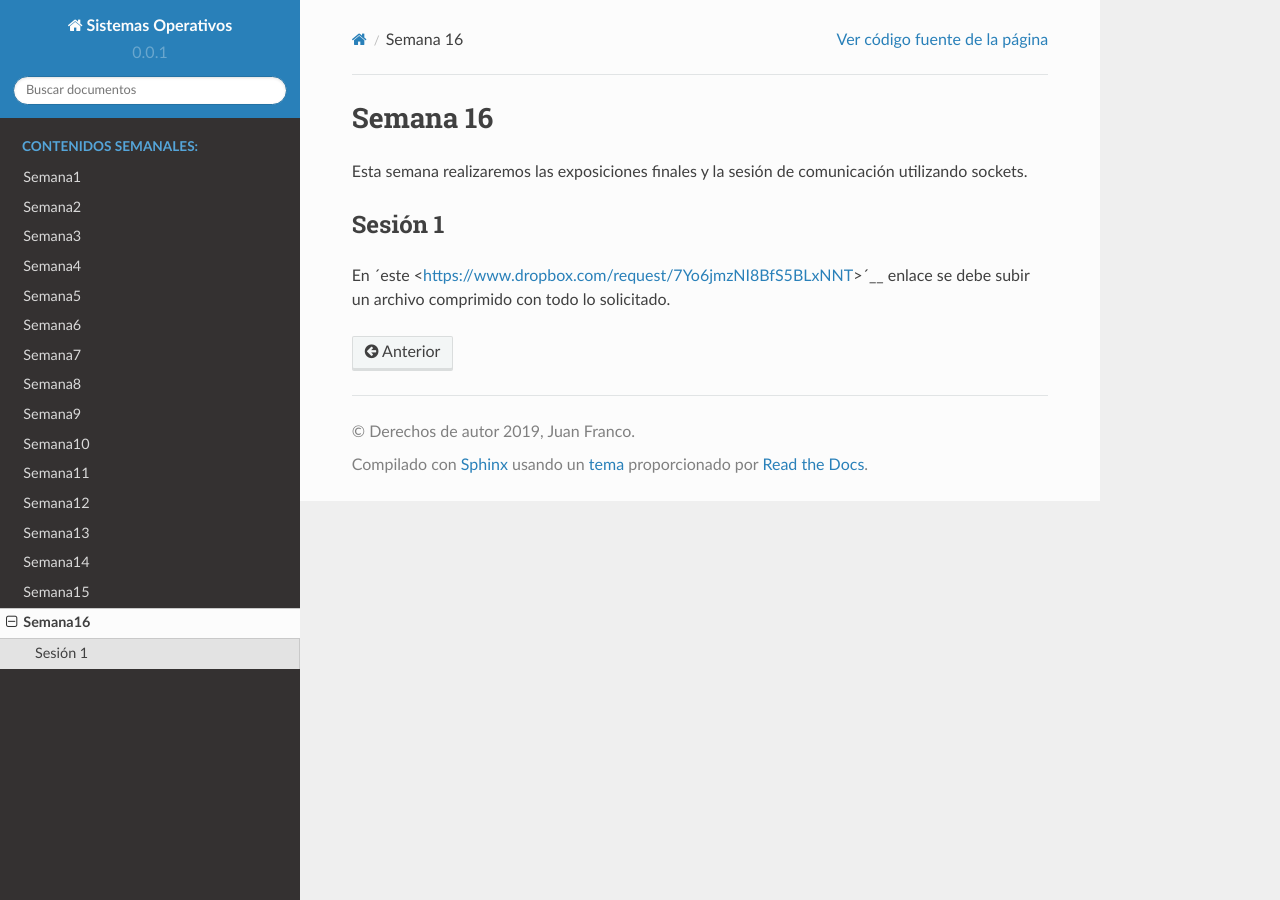
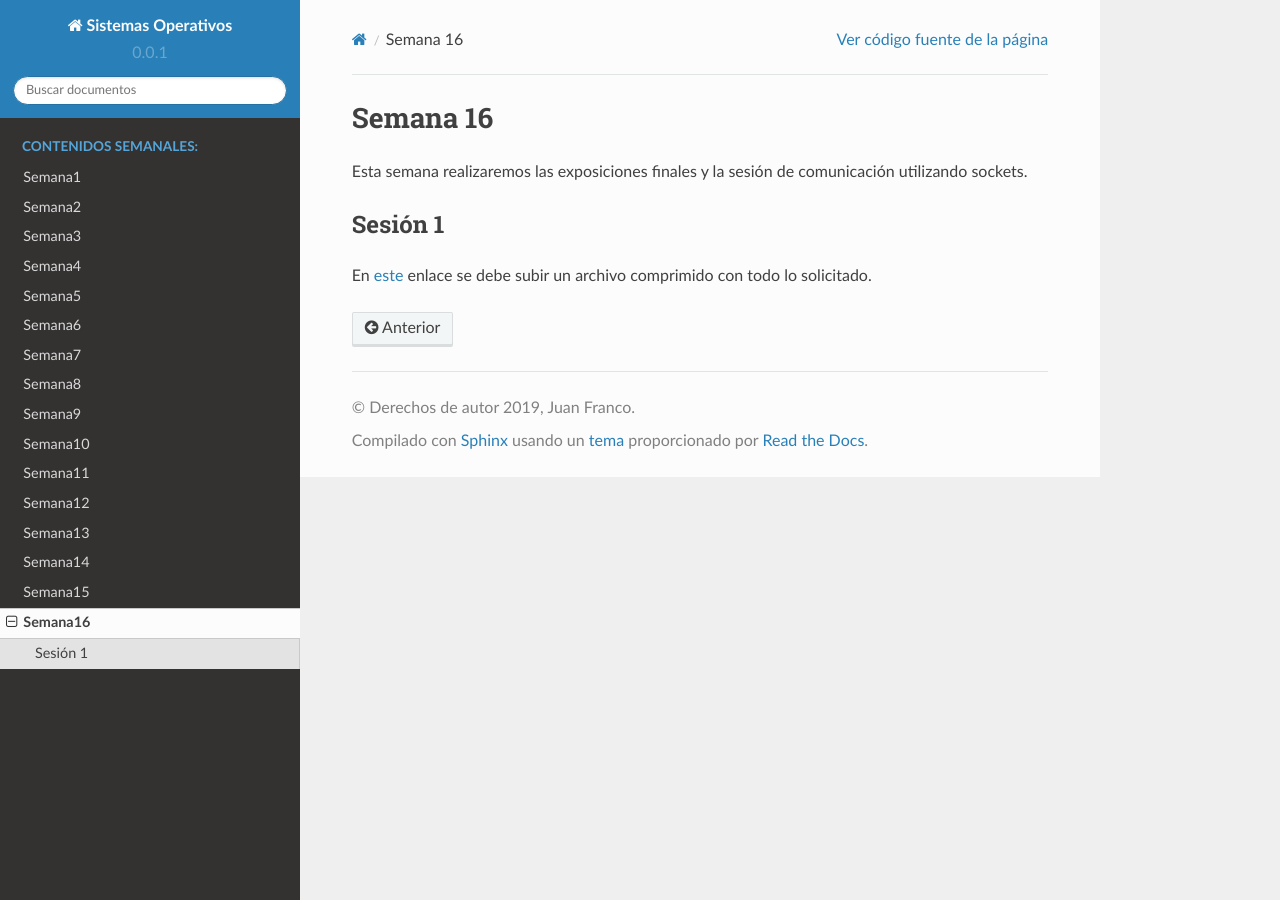
Before and after one commit to juanferfranco/sistemasoperativos, a Sphinx documentation site: the page built from docs/_semana16/semana16.rst, in a window 1280 px wide. Built offline with Sphinx 7.4.7 and the Read the Docs theme 2.0.0, drawn with Linux system fonts in a browser that asks for light colours.

Commit message:
fix week 16

```diff
--- a/docs/_semana16/semana16.rst
+++ b/docs/_semana16/semana16.rst
@@ -4,5 +4,5 @@ Esta semana realizaremos las exposiciones finales y la sesión de comunicación
 
 Sesión 1
 ---------
-En ´este <https://www.dropbox.com/request/7Yo6jmzNI8BfS5BLxNNT>´__ enlace se debe subir un archivo comprimido con todo
+En `este <https://www.dropbox.com/request/7Yo6jmzNI8BfS5BLxNNT>`__ enlace se debe subir un archivo comprimido con todo
 lo solicitado.
```
